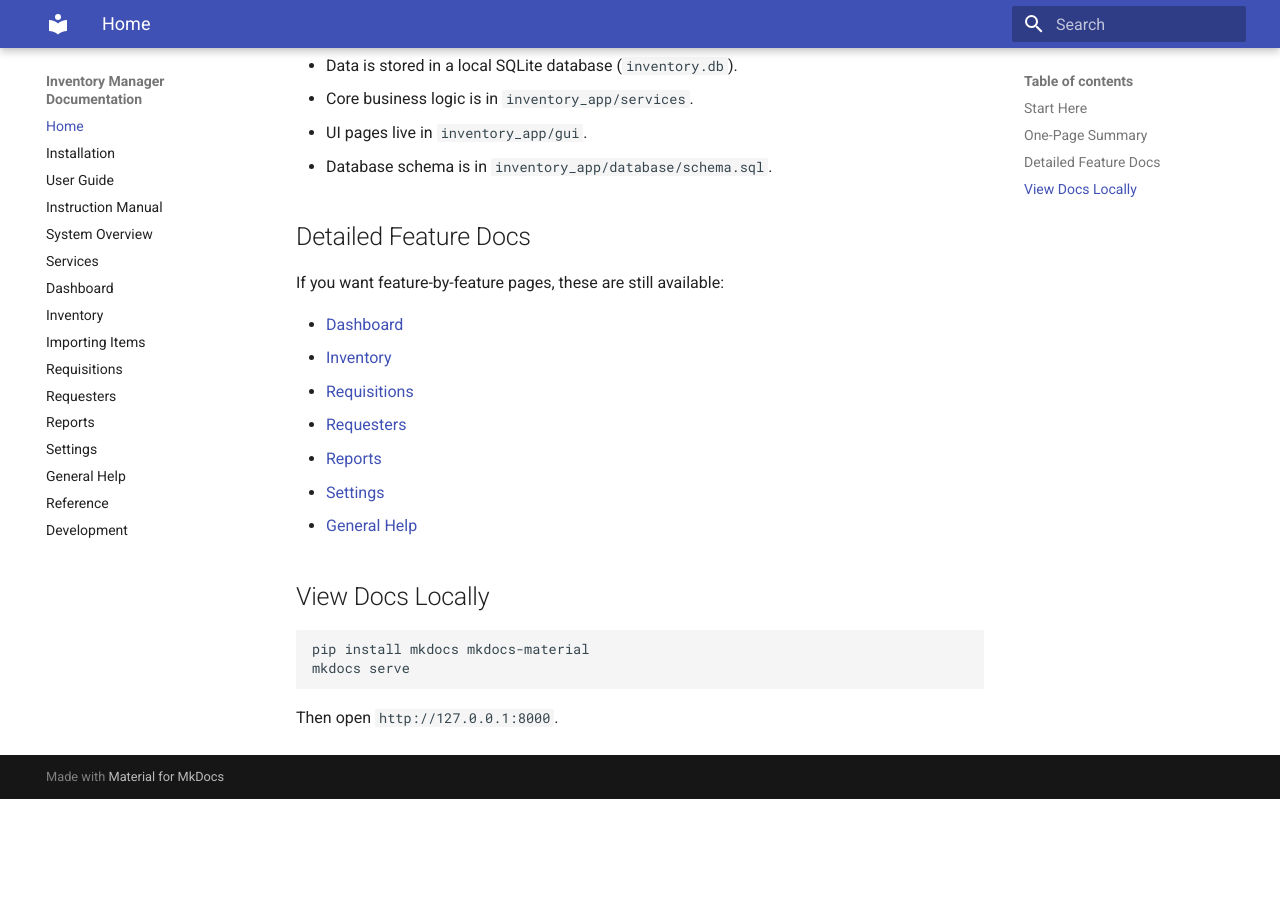
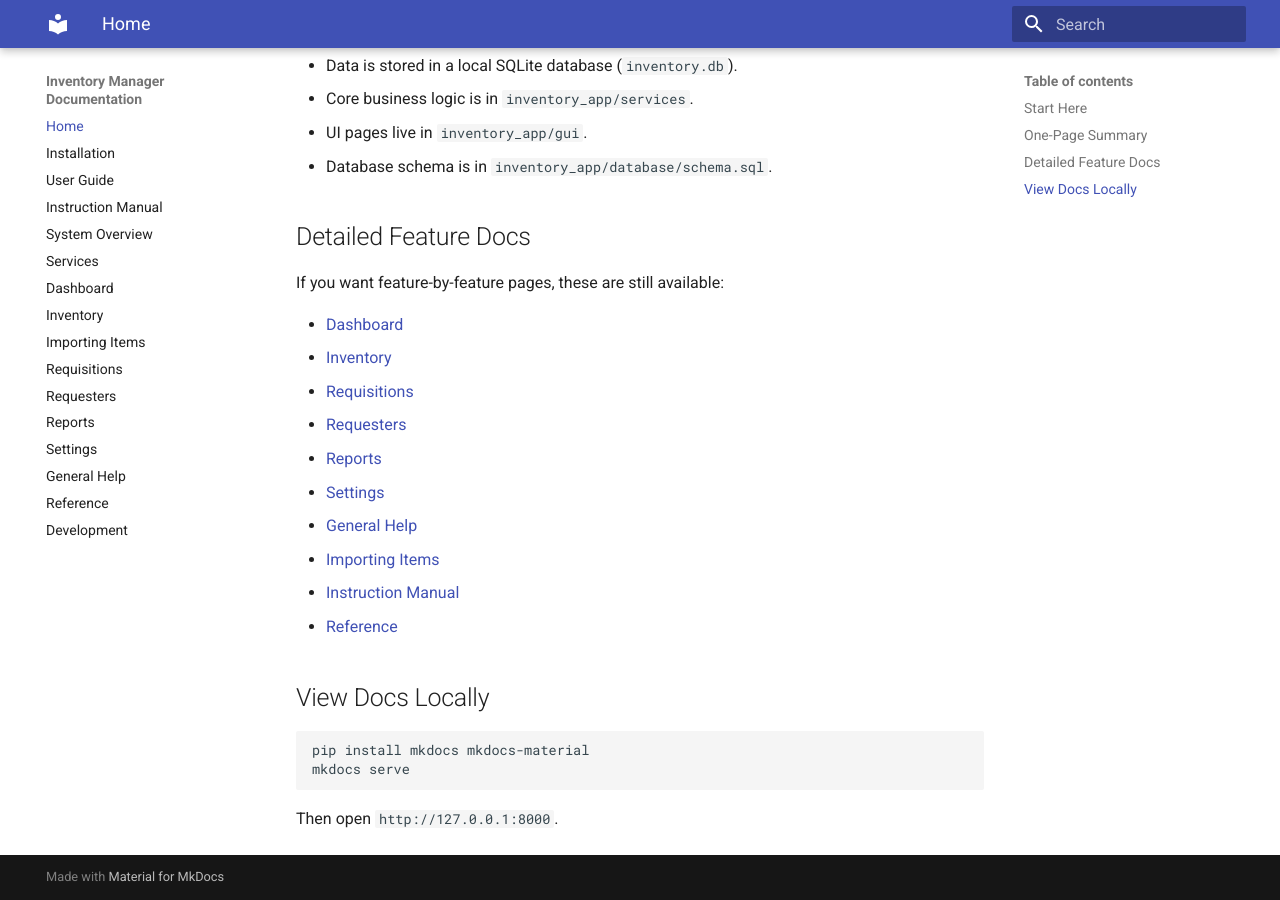
Before and after one commit to x01Jin/inventory-manager, an MkDocs documentation site: the page built from docs/index.md, in a window 1280 px wide and 900 px high, scrolled down 704 px. Built offline with MkDocs 1.6.1 and Material for MkDocs 9.7.7, drawn with Linux system fonts in a browser that asks for light colours; before the commit the page ends 1503 px from its top, so only the background shows below that.

Commit message:
included 3 missing doc in index

```diff
--- a/docs/index.md
+++ b/docs/index.md
@@ -36,6 +36,9 @@ If you want feature-by-feature pages, these are still available:
 - [Reports](reports.md)
 - [Settings](settings.md)
 - [General Help](help-general.md)
+- [Importing Items](importing_items.md)
+- [Instruction Manual](instruction-manual.md)
+- [Reference](reference.md)
 
 ## View Docs Locally
 
```
